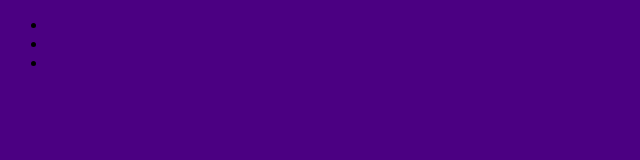
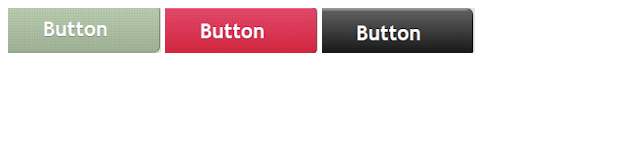
Before and after one commit to ZhPress/Learn-CSS, a plain HTML site: page notepad/index3.html in a window 1280 px wide. Shown: the whole page, without its empty margins (0-640 px from the left). Drawn offline with Linux system fonts and the light colour scheme; files that its build step writes are made by us from their sources.

Commit message:
коррекция index3.html

```diff
--- a/notepad/index3.html
+++ b/notepad/index3.html
@@ -1,7 +1,7 @@
 <!DOCTYPE html>
 <meta charset="utf-8">
 <title> CSS 4 </title>
-<link rel="stylesheet" href="main.css"
+<link rel="stylesheet" href="main2.css"
  <body>
 
 
```
